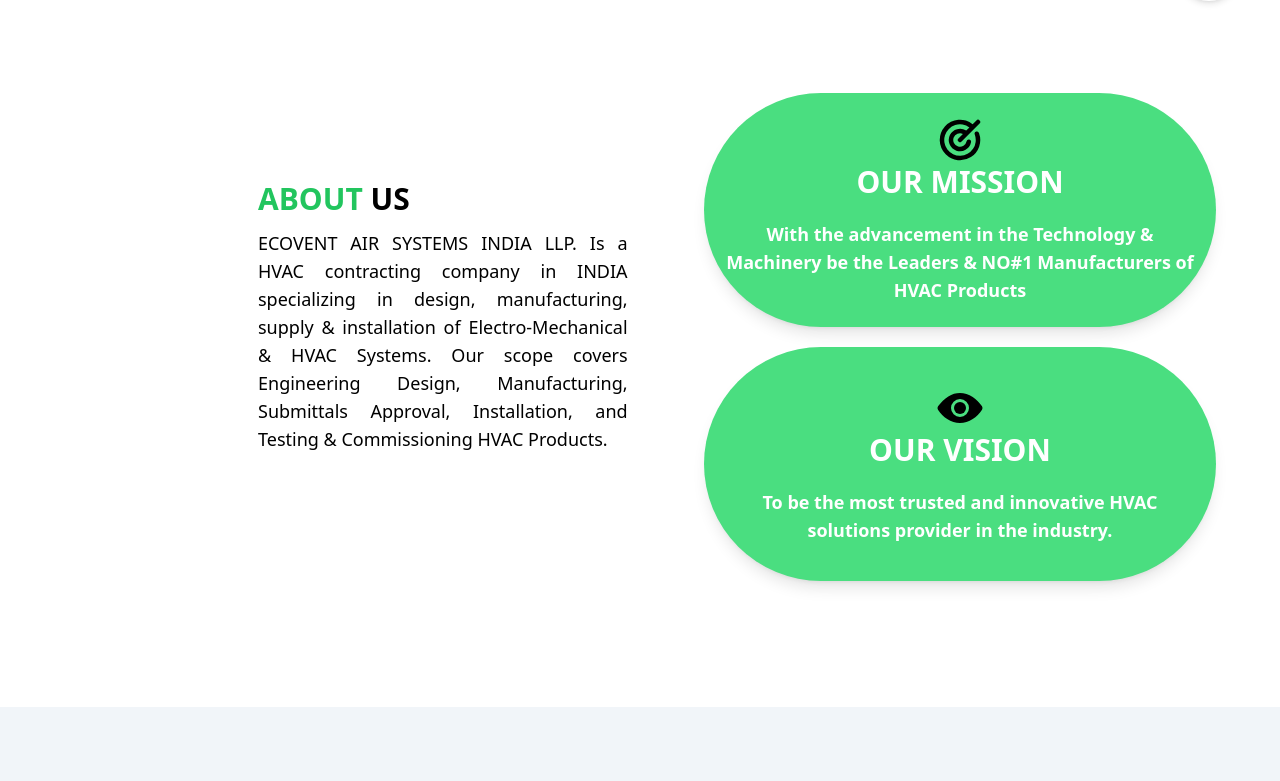
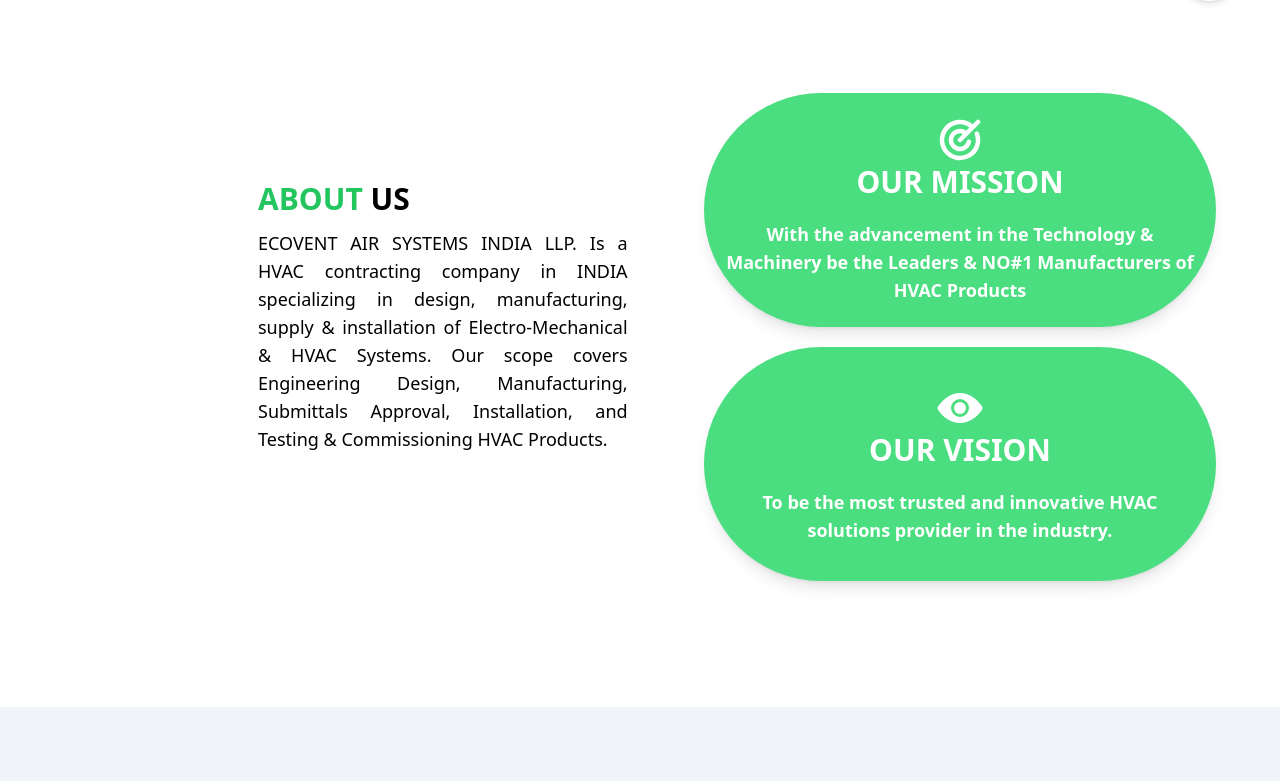
Before and after one commit to sreenidhi1712/EcoVent-Air-Systems-India-LLP-, a React (Vite) app: page / in a window 1280 px wide. Shown: the part 759-1540 px from the top of the page. Built offline with nearby package versions, Linux system fonts and the light colour scheme.

Commit message:
change icon color

```diff
--- a/src/Components/AboutCard/index.jsx
+++ b/src/Components/AboutCard/index.jsx
@@ -53,9 +53,9 @@
         </div>
       </div>
 
-      <div ref={missionRef} className="w-[100%] tab:w-[50%] h-[50%] tab:h-full flex flex-col items-center justify-center gap-5 mt-10">
+      <div ref={missionRef} className="  w-[100%] tab:w-[50%] h-[50%] tab:h-full flex flex-col items-center justify-center gap-5 mt-10">
         <div  className="hover:shadow-green-500 shadow-lg py-1 w-[95%] lap:w-[80%] h-[45%] tab:h-[30%] flex flex-col items-center justify-center group hover:border-green-400 hover:border-2 hover:bg-white bg-green-400 rounded-3xl lap:rounded-full hover:scale-105 transition-all duration-500">
-          <PiTargetBold className="text-5xl text-black" />
+          <PiTargetBold className="text-5xl text-white group-hover:text-green-400" />
           <div className="flex flex-col items-center justify-center gap-1 tab:gap-5 w-full px-5">
             <p className="text-xl tab:text-3xl font-extrabold text-white group-hover:text-green-400">OUR MISSION</p>
             <p className="text-sm tab:text-lg font-bold text-white text-center group-hover:text-green-400">
@@ -65,7 +65,7 @@
           </div>
         </div>
         <div  className="hover:shadow-green-500 shadow-lg py-2 w-[95%] lap:w-[80%] h-[45%] tab:h-[30%] flex flex-col items-center justify-center group hover:border-green-400 hover:border-2 hover:bg-white bg-green-400 rounded-3xl lap:rounded-full hover:scale-105 transition-all duration-500">
-          <IoEye className="text-5xl text-black" />
+          <IoEye className="text-5xl text-white group-hover:text-green-400" />
           <div className="flex flex-col items-center justify-center gap-1 tab:gap-5 w-full px-5">
             <p className="text-xl tab:text-3xl font-extrabold text-white  group-hover:text-green-400">OUR VISION</p>
             <p className="text-sm tab:text-lg font-bold text-white text-center group-hover:text-green-400">
--- a/src/Components/AboutCard/index.module.css
+++ b/src/Components/AboutCard/index.module.css
@@ -1,4 +1,4 @@
-.autoShowFromRight {
+.autoShowFromLeft {
     animation: autoShowAnimation 1.6s ease-in-out both; /* Adjust the duration and timing function as needed */
   }
 
@@ -12,3 +12,18 @@
       transform: translateX(0) scale(1);
     }
   }
+
+  .autoShowFromRight {
+    animation: autoShowAnimation 1.6s ease-in-out both; /* Adjust the duration and timing function as needed */
+  }
+
+  @keyframes autoShowAnimation {
+    0% {
+      opacity: 0;
+      transform: translateX(100%) scale(0.3);
+    }
+    100% {
+      opacity: 1;
+      transform: translateX(0) scale(1);
+    }
+  }
--- a/src/Components/Navbar/index.jsx
+++ b/src/Components/Navbar/index.jsx
@@ -10,7 +10,7 @@
    const navigate = useNavigate();
    const [showMenu, setShowMenu] = useState(false)
   return (
-    <div className="h-20  z-10 flex justify-between lap:justify-evenly items-center w-[100%] fixed top-0 left-0 lap:h-28 bg-white ">
+    <div className="h-20  z-10 flex justify-between lap:justify-evenly items-center w-[100%] fixed top-0 left-0 lap:h-28 bg-white shadow-lg">
 
         <div className="h-[100%] flex justify-start items-center lap:w-[40%]  w-[75%] lap:ml-3">
             <img src={iconImage} alt="icon" className=" lap:w-96  tab:w-72 w-full object-cover"/>
```
Also changed, not shown: src/assets/Slider2.jpg (deleted), src/assets/Slider4.jpg (deleted).
